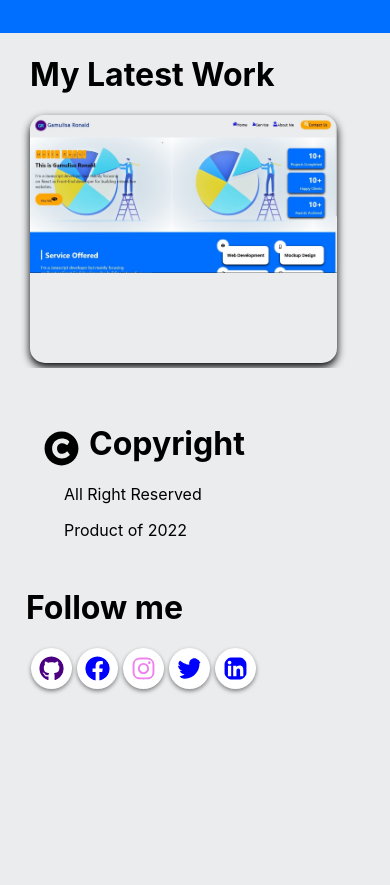
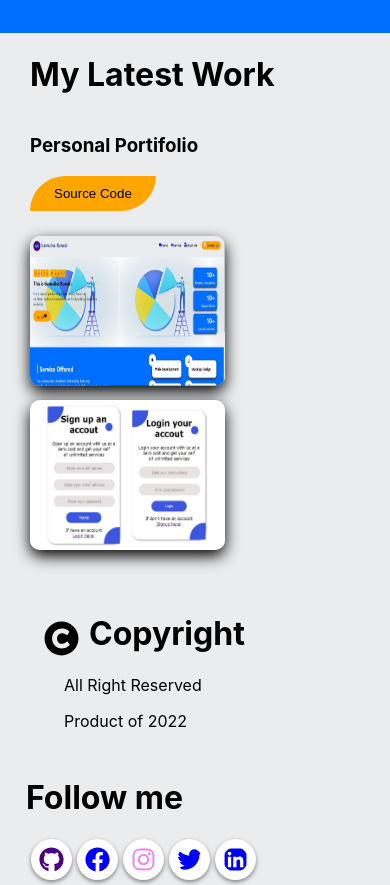
Before and after one commit to Ronniedeveloper/Covid-19-imapct-Estimator, a React app: page / in a window 390 px wide. Shown: the part 1115-2000 px from the top of the page. Before the commit the page ends 1832 px from the top, so only its background shows below. Built offline with nearby package versions, Linux system fonts and the light colour scheme.

Commit message:
added one project to my portifolio

```diff
--- a/src/components/Footer.js
+++ b/src/components/Footer.js
@@ -1,11 +1,13 @@
 import { FaCopyright,FaGithub,FaFacebook, FaInstagram,FaTwitter,FaLinkedin } from 'react-icons/fa';
+import { Link } from "react-router-dom";
+
 const Footer = () => {
     return (
         <div className="footer">
             <div className="copyright">
                 <div className='copyright-icon'>
+                    <FaCopyright className='fa-copyright'/>
                     <h1>Copyright</h1>
-                    <FaCopyright className='fa-copyright'/>
                 </div>
                 <p>All Right Reserved</p>
                 <p>Product of 2022</p>
@@ -13,21 +15,21 @@ const Footer = () => {
             <div className='follow-me'>
                 <h1>Follow me</h1>
                 <div className='follow-details'>
-                    <a href='https://github.com/Ronniedeveloper'>
+                    <Link to='https://github.com/Ronniedeveloper'>
                         <FaGithub color='indigo'className='github'/>
-                    </a>
-                    <a href='https://www.facebook.com/profile.php?id=100075241205617'>
+                    </Link>
+                    <Link to='https://www.facebook.com/profile.php?id=100075241205617'>
                         <FaFacebook color='blue' className='fb'/>
-                    </a>
-                    <a href='https://www.instagram.com/p/ChRwgYtOUHd/?igshid=YmMyMTA2M2Y='>
+                    </Link>
+                    <Link to='https://www.instagram.com/p/ChRwgYtOUHd/?igshid=YmMyMTA2M2Y='>
                         <FaInstagram color='violet' className='instagram'/>
-                    </a>
-                    <a href='https://twitter.com/RonnieDev256?t=5Hey-xti7SYiCypHh0G3tg&s=09'>
+                    </Link>
+                    <Link to='https://twitter.com/RonnieDev256?t=5Hey-xti7SYiCypHh0G3tg&s=09'>
                         <FaTwitter color='blue' className='twitter'/>
-                    </a>
-                    <a href='https://www.linkedin.com/in/ronnie-developer-7939a1248/'>
+                    </Link>
+                    <Link to='https://www.linkedin.com/in/ronnie-developer-7939a1248/'>
                         <FaLinkedin color='blue' className='twitter'/>
-                    </a>
+                    </Link>
                 </div>
             </div>
         </div>
--- a/src/components/LatestWork.js
+++ b/src/components/LatestWork.js
@@ -1,8 +1,20 @@
+import work from '../images/latestwork.jpg'
+import forms from '../images/login_forms.jpg'
+
 const MyLatestWork = () => {
     return (
         <div className="latest-work">
             <h1>My Latest Work</h1>
-            <div className="image"></div>
+            <div className="image">
+                <div className='about-work'>
+                    <h3>Personal Portifolio</h3>
+                    <button className='source-code'>Source Code</button>
+                </div>
+                <div className='images'>
+                    <img src={work} width={300} height={150} alt=""/>
+                    <img src={forms} width={300} height={150} alt=""/>
+                </div>
+            </div>
         </div>
     );
 }
--- a/src/index.css
+++ b/src/index.css
@@ -182,6 +182,15 @@ body {
     }
     .copyright {
         margin-left: 20px;
+    }
+    .latest-work .image {
+        display: flex;
+        flex-direction: row;
+        flex-wrap: wrap;
+    }
+    .latest-work .image img {
+        margin-top: 10px;
+        width: 50%;
     }
 }
 
@@ -607,15 +616,19 @@ body {
         display: flex;
         flex-direction: row;
         justify-content: space-between;
+        background-color: rgb(0, 0, 0);
+        color: #ffa;
     }
     .follow-me {
         margin-left: 25px;
     }
     .copyright {
-        margin-left: 45px;
+        margin-left: 15px;
+    }
+    .follow-details a {
+        padding: 1px 1px;
     }
     .follow-details {
-        background-color: black;
         color: white;
     }
 
@@ -683,12 +696,12 @@ body {
 .home-content {
     display: flex;
     flex-direction: row;
-    background-image: url('./portifolio.jpg');
+    background-image: url('./images/portifolio.jpg');
     opacity: 100%;
     justify-content: space-between;
     background-attachment: local;
     background-size: contain;
-    background-repeat: inherit;
+    background-repeat: fixed;
     padding: 24px 24px;
 }
 
@@ -965,16 +978,24 @@ p.greet span.g {
     width: 100%;
     margin:  5px 5px 5px 30px;
 }
+.latest-work .image img {
+    border-radius: 10px;
+    margin-right: 10px;
+    box-shadow: 0 6px 15px #000;
+}
 
-.latest-work .image {
-    background-image: url('./latestwork.jpg');
-    opacity: 100%;
-    background-attachment: local;
-    background-size: contain;
-    background-repeat: no-repeat;
-    padding: 124px 124px;
-    width: 15%;
+button.source-code {
+    color: #000;
+    outline: none;
     border: none;
-    box-shadow: 0 4px 8px black;
-    border-radius: 15px;
+    border-top-left-radius: 50px;
+    border-bottom-right-radius: 50px;
+    padding: 10px 24px;
+    background-color: #ffa500;
+    margin: 0 0 15px 0;
 }
+
+button.source-code:hover {
+    background-color: rgb(27, 63, 161);
+    color: #ffa;
+}
```
Also changed, not shown: src/images/latestwork.jpg (renamed from src/latestwork.jpg), src/images/login_forms.jpg (added), src/images/portifolio.jpg (renamed from src/portifolio.jpg).
